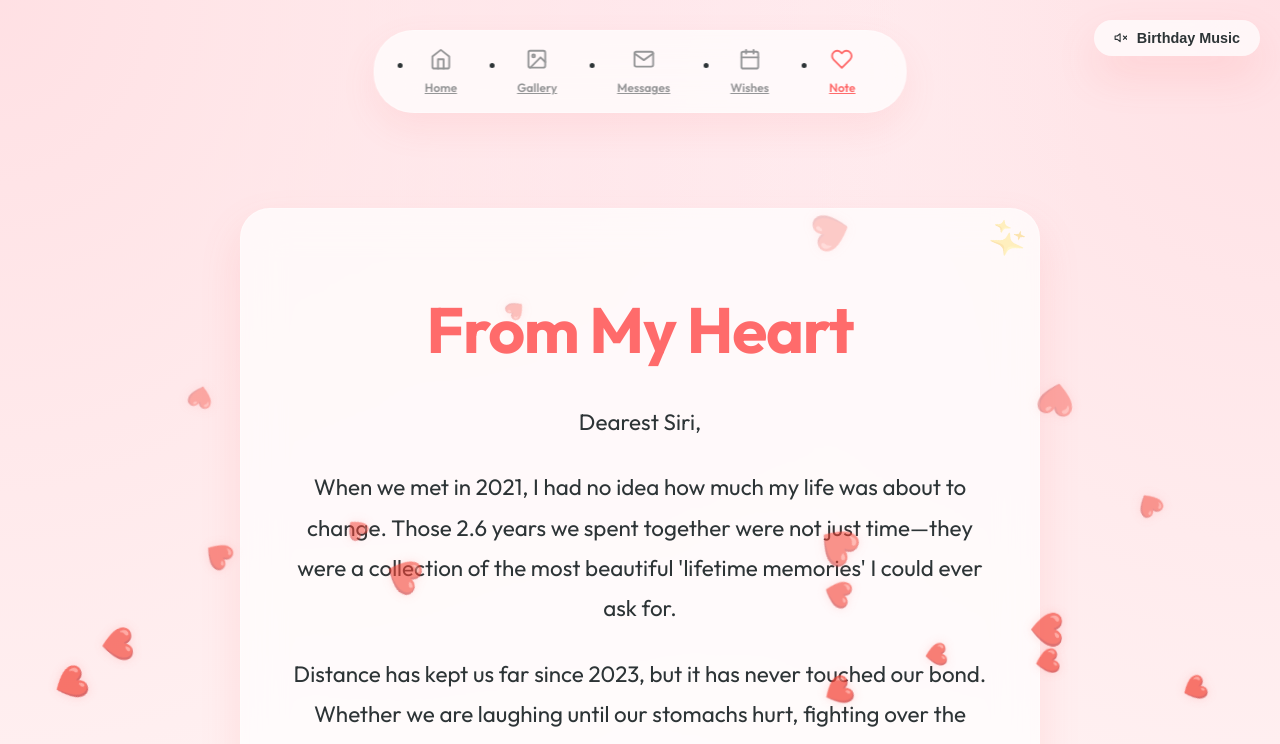
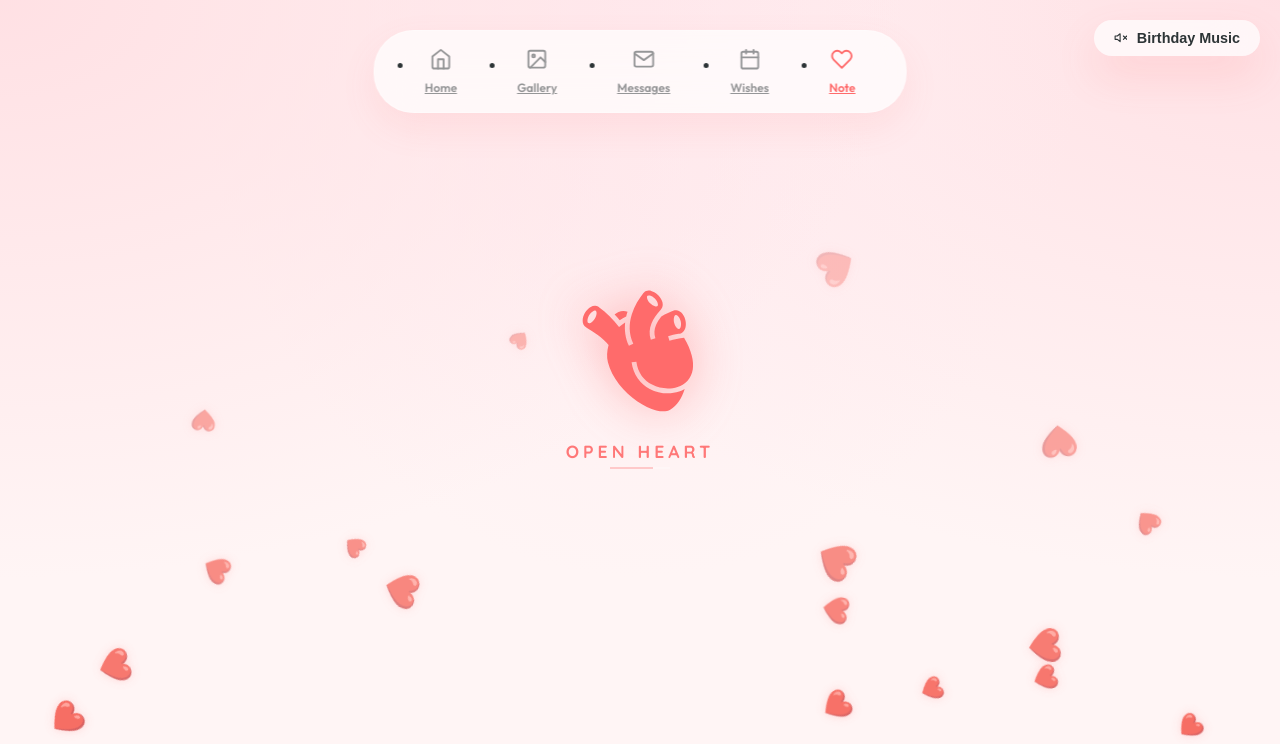
Before and after one commit to ManjunathMdevaloper/sis-bdy, a React (Vite) app: page /note in a window 1280 px wide. Shown: the top 744 px of the page. Built offline with nearby package versions, Linux system fonts and the light colour scheme.

Commit message:
Version 1.1.0

```diff
--- a/src/pages/Note.jsx
+++ b/src/pages/Note.jsx
@@ -1,13 +1,60 @@
-import React from 'react';
-import { motion } from 'framer-motion';
+import React, { useState } from 'react';
+import { motion, AnimatePresence } from 'framer-motion';
+import { GiHeartOrgan } from 'react-icons/gi';
 
 const Note = () => {
+  const [isOpened, setIsOpened] = useState(false);
+
   return (
     <div className="section-padding container note-page">
+      <AnimatePresence mode="wait">
+        {!isOpened ? (
           <motion.div
-        initial={{ scale: 0.8, opacity: 0 }}
-        animate={{ scale: 1, opacity: 1 }}
-        transition={{ duration: 1, type: "spring" }}
+            key="gate"
+            initial={{ opacity: 0, y: 30 }}
+            animate={{ opacity: 1, y: 0 }}
+            exit={{ opacity: 0, scale: 1.5, filter: 'blur(20px)', transition: { duration: 0.8 } }}
+            className="gate-container"
+          >
+            <motion.div
+              whileHover={{ scale: 1.05 }}
+              whileTap={{ scale: 0.95 }}
+              onClick={() => setIsOpened(true)}
+              className="heart-trigger"
+            >
+              <motion.div
+                animate={{
+                  scale: [1, 1.15, 1, 1.25, 1],
+                  filter: [
+                    'drop-shadow(0 0 10px rgba(255, 107, 107, 0.2))',
+                    'drop-shadow(0 0 30px rgba(255, 107, 107, 0.6))',
+                    'drop-shadow(0 0 15px rgba(255, 107, 107, 0.3))',
+                    'drop-shadow(0 0 40px rgba(255, 107, 107, 0.8))',
+                    'drop-shadow(0 0 10px rgba(255, 107, 107, 0.2))'
+                  ]
+                }}
+                transition={{
+                  repeat: Infinity,
+                  duration: 1.2,
+                  times: [0, 0.1, 0.2, 0.4, 0.7],
+                  ease: "easeInOut"
+                }}
+                className="trigger-icon"
+              >
+                <GiHeartOrgan color="var(--accent-color)" size={120} />
+              </motion.div>
+              <div className="trigger-text-container">
+                <span className="trigger-text">open heart</span>
+                <div className="heartbeat-line"></div>
+              </div>
+            </motion.div>
+          </motion.div>
+        ) : (
+          <motion.div
+            key="note"
+            initial={{ scale: 0.8, opacity: 0, rotateY: 90 }}
+            animate={{ scale: 1, opacity: 1, rotateY: 0 }}
+            transition={{ duration: 1, type: "spring", bounce: 0.4 }}
             className="note-container glass-card"
           >
             <motion.div
@@ -44,6 +91,8 @@ const Note = () => {
               ❤️
             </motion.div>
           </motion.div>
+        )}
+      </AnimatePresence>
 
       <style dangerouslySetInnerHTML={{
         __html: `
@@ -52,6 +101,58 @@ const Note = () => {
           align-items: center;
           justify-content: center;
           min-height: calc(100vh - 200px);
+          perspective: 1500px;
+        }
+        .gate-container {
+          display: flex;
+          flex-direction: column;
+          align-items: center;
+          justify-content: center;
+          text-align: center;
+        }
+        .heart-trigger {
+          cursor: pointer;
+          display: flex;
+          flex-direction: column;
+          align-items: center;
+          gap: 25px;
+          transition: var(--transition-smooth);
+        }
+        .trigger-text-container {
+          display: flex;
+          flex-direction: column;
+          align-items: center;
+          gap: 5px;
+        }
+        .trigger-text {
+          font-family: 'Quicksand', sans-serif;
+          font-size: 1.1rem;
+          color: var(--accent-color);
+          font-weight: 700;
+          text-transform: uppercase;
+          letter-spacing: 4px;
+          opacity: 0.9;
+        }
+        .heartbeat-line {
+          width: 60px;
+          height: 2px;
+          background: var(--accent-color);
+          position: relative;
+          overflow: hidden;
+          opacity: 0.3;
+        }
+        .heartbeat-line::after {
+          content: '';
+          position: absolute;
+          left: -100%;
+          width: 100%;
+          height: 100%;
+          background: white;
+          animation: scan 1.2s infinite;
+        }
+        @keyframes scan {
+          0% { left: -100%; }
+          100% { left: 100%; }
         }
         .note-container {
           padding: 2.5rem 1.5rem;
@@ -60,6 +161,7 @@ const Note = () => {
           position: relative;
           overflow: hidden;
           width: 100%;
+          transform-style: preserve-3d;
         }
         @media (min-width: 768px) {
           .note-container {
```
Lines whose indentation alone changed are shown as unchanged.
